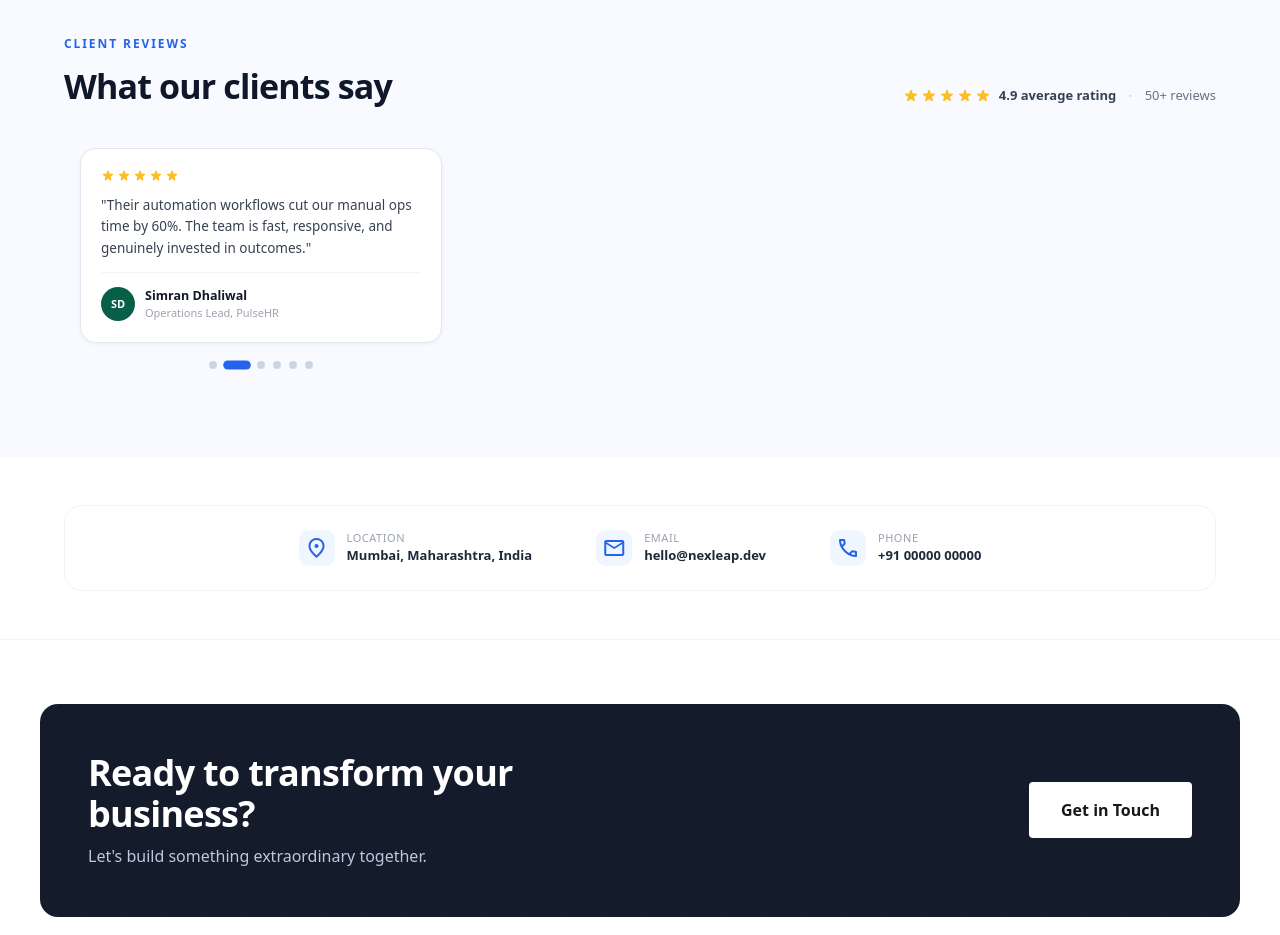
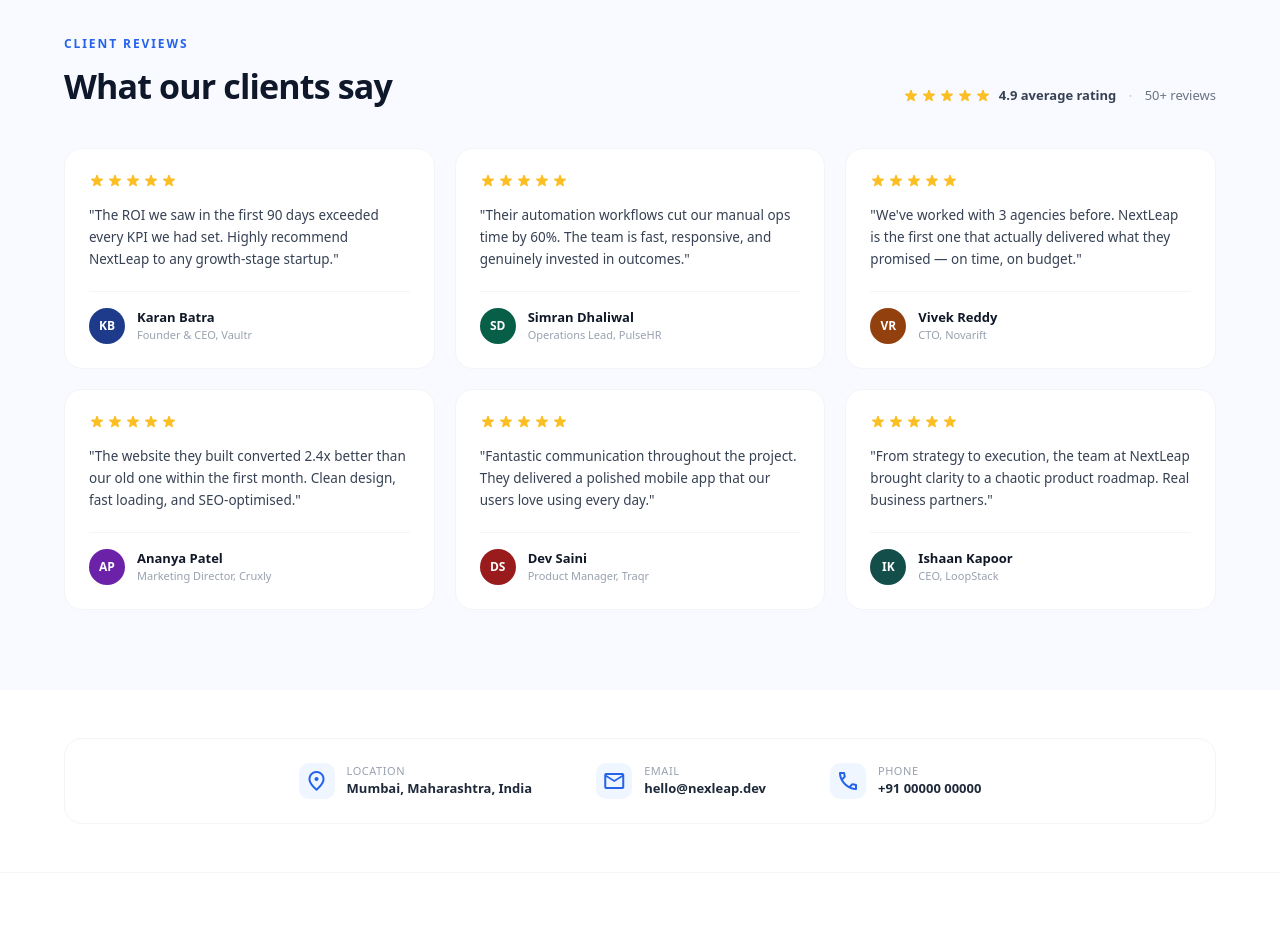
Before and after one commit to Harshh-Lal/NextLeap, a React (Vite) app: page /contact in a window 1280 px wide. Shown: the part 920-1855 px from the top of the page. Built offline with nearby package versions, Linux system fonts and the light colour scheme; a web font is replaced by a local one.

Commit message:
feat: restore static grid for bottom reviews in contact page

```diff
--- a/src/pages/Contact.tsx
+++ b/src/pages/Contact.tsx
@@ -335,35 +335,44 @@ const ContactForm: React.FC = () => {
   );
 };
 
-// ── Review Carousel Wrapper ────────────────────────────────────────
-const ReviewCarousel: React.FC = () => {
-  const wrapperRef = useRef<HTMLDivElement>(null);
-  const [cardWidth, setCardWidth] = useState(320);
-
+// ── Review Card ────────────────────────────────────────────────────
+const ReviewCardItem: React.FC<{ card: ReviewCard; delay: number }> = ({ card, delay }) => {
+  const ref = useRef<HTMLDivElement>(null);
   useEffect(() => {
-    const measure = () => {
-      if (!wrapperRef.current) return;
-      const w = wrapperRef.current.offsetWidth;
-      // On lg show ~3 cards, on md ~2, on sm ~1.2 for peek
-      if (w >= 900) setCardWidth(Math.floor((w - 64) / 3));
-      else if (w >= 600) setCardWidth(Math.floor((w - 32) / 2));
-      else setCardWidth(Math.min(w - 24, 340));
-    };
-    measure();
-    window.addEventListener('resize', measure);
-    return () => window.removeEventListener('resize', measure);
+    const el = ref.current;
+    if (!el) return;
+    const observer = new IntersectionObserver(
+      ([entry]) => { if (entry.isIntersecting) { el.classList.add('visible'); observer.disconnect(); } },
+      { threshold: 0.1 }
+    );
+    observer.observe(el);
+    return () => observer.disconnect();
   }, []);
 
   return (
-    <div ref={wrapperRef} style={{ width: '100%', overflow: 'hidden' }}>
-      <Carousel
-        items={carouselItems}
-        baseWidth={cardWidth + 32}
-        autoplay={true}
-        autoplayDelay={3200}
-        pauseOnHover={true}
-        loop={true}
-      />
+    <div
+      ref={ref}
+      className="fade-up flex flex-col justify-between p-6 rounded-2xl border border-gray-100 bg-white hover:shadow-[0_4px_24px_rgba(0,0,0,0.07)] transition-shadow duration-300"
+      style={{ transitionDelay: `${delay}ms` }}
+    >
+      <div>
+        <Stars />
+        <p className="mt-4 text-[13.5px] text-gray-700 leading-relaxed">
+          "{card.quote}"
+        </p>
+      </div>
+      <div className="flex items-center gap-3 mt-5 pt-4 border-t border-gray-100">
+        <div
+          className="w-9 h-9 rounded-full flex items-center justify-center text-[12px] font-bold text-white shrink-0"
+          style={{ backgroundColor: card.textColor }}
+        >
+          {card.initials}
+        </div>
+        <div>
+          <p className="text-[13px] font-bold text-gray-900">{card.author}</p>
+          <p className="text-[11px] text-gray-400">{card.role}</p>
+        </div>
+      </div>
     </div>
   );
 };
@@ -482,8 +491,12 @@ const Contact: React.FC = () => {
               </div>
             </div>
 
-            {/* Review cards slider */}
-            <ReviewCarousel />
+            {/* Review cards grid */}
+            <div className="grid grid-cols-1 sm:grid-cols-2 lg:grid-cols-3 gap-5">
+              {reviewCards.map((card, i) => (
+                <ReviewCardItem key={i} card={card} delay={i * 70} />
+              ))}
+            </div>
           </div>
         </div>
 
```
